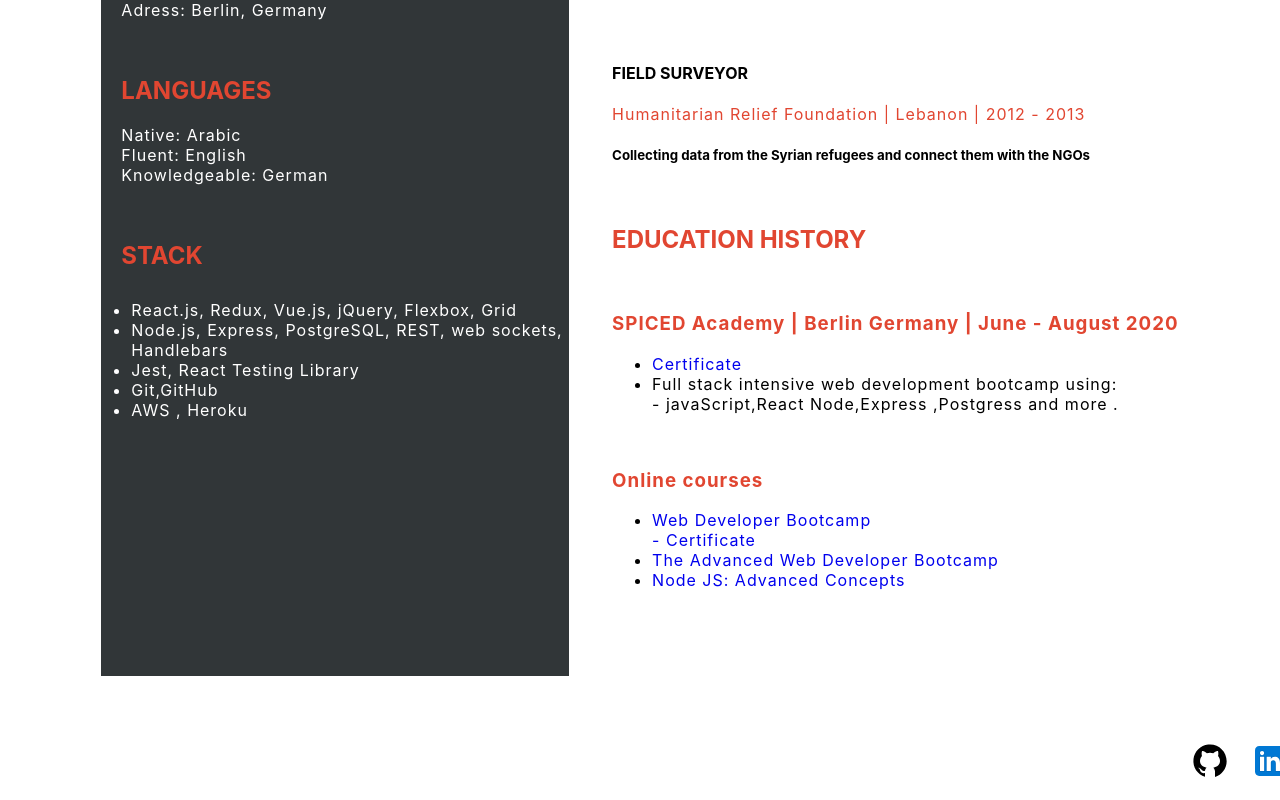
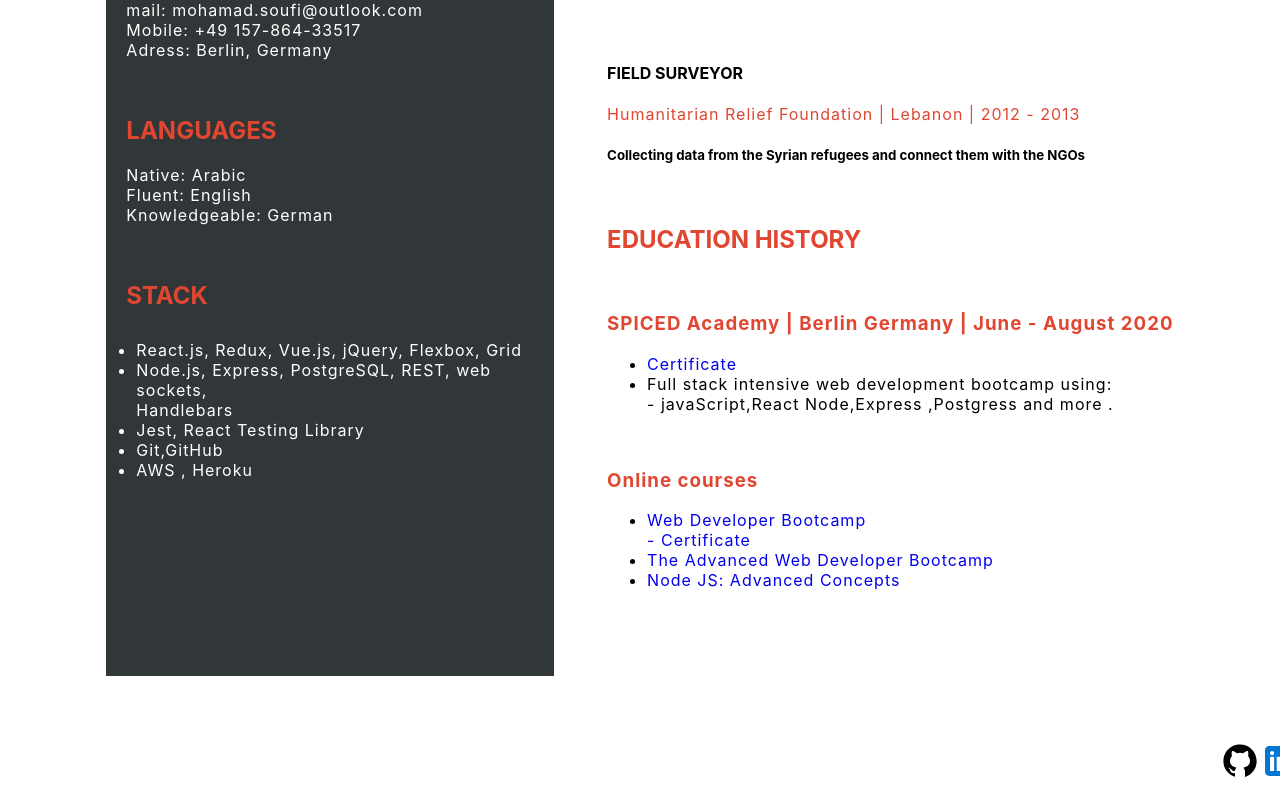
Before and after one commit to mohamadsoufi/Portfolio, a React (Create React App) app: page /resume in a window 1280 px wide. Shown: the part 902-1702 px from the top of the page. Built offline with nearby package versions, Linux system fonts and the light colour scheme.

Commit message:
added second PR changes

```diff
--- a/src/App.css
+++ b/src/App.css
@@ -1,6 +1,9 @@
 body,
 html {
     overflow-x: hidden;
+}
+
+* {
     box-sizing: border-box;
 }
 
--- a/src/App.js
+++ b/src/App.js
@@ -4,7 +4,7 @@ import "./App.css";
 import Header from "./components/Header";
 import Home from "./components/Pages/Home";
 import ProjectPage from "./components/Pages/ProjectPage";
-import Resume from "./components//Pages/Resume";
+import Resume from "./components/Pages/Resume";
 import Footer from "./components/Footer";
 
 function App() {
--- a/src/components/Footer/index.js
+++ b/src/components/Footer/index.js
@@ -1,44 +1,14 @@
 import React from "react";
 
-export default function index() {
+export default function Footer() {
     return (
         <footer>
             <a href="https://github.com/mohamadsoufi">
-                <svg
-                    fill="#000000"
-                    xmlns="http://www.w3.org/2000/svg"
-                    viewBox="0 0 24 24"
-                    width="40px"
-                    height="40px"
-                >
-                    <path d="M10.9,2.1c-4.6,0.5-8.3,4.2-8.8,8.7c-0.6,5,2.5,9.3,6.9,10.7v-2.3c0,0-0.4,0.1-0.9,0.1c-1.4,0-2-1.2-2.1-1.9c-0.1-0.4-0.3-0.7-0.6-1C5.1,16.3,5,16.3,5,16.2C5,16,5.3,16,5.4,16c0.6,0,1.1,0.7,1.3,1c0.5,0.8,1.1,1,1.4,1c0.4,0,0.7-0.1,0.9-0.2c0.1-0.7,0.4-1.4,1-1.8c-2.3-0.5-4-1.8-4-4c0-1.1,0.5-2.2,1.2-3C7.1,8.8,7,8.3,7,7.6C7,7.2,7,6.6,7.3,6c0,0,1.4,0,2.8,1.3C10.6,7.1,11.3,7,12,7s1.4,0.1,2,0.3C15.3,6,16.8,6,16.8,6C17,6.6,17,7.2,17,7.6c0,0.8-0.1,1.2-0.2,1.4c0.7,0.8,1.2,1.8,1.2,3c0,2.2-1.7,3.5-4,4c0.6,0.5,1,1.4,1,2.3v3.3c4.1-1.3,7-5.1,7-9.5C22,6.1,16.9,1.4,10.9,2.1z" />
-                </svg>{" "}
+                <img src="./github.svg" alt="github" />
             </a>
 
             <a href="https://www.linkedin.com/in/mohamad-soufi/">
-                <svg
-                    xmlns="http://www.w3.org/2000/svg"
-                    viewBox="0 0 48 48"
-                    width="40px"
-                    height="40px"
-                >
-                    <path
-                        fill="#0078d4"
-                        d="M42,37c0,2.762-2.238,5-5,5H11c-2.761,0-5-2.238-5-5V11c0-2.762,2.239-5,5-5h26c2.762,0,5,2.238,5,5	V37z"
-                    />
-                    <path
-                        d="M30,37V26.901c0-1.689-0.819-2.698-2.192-2.698c-0.815,0-1.414,0.459-1.779,1.364	c-0.017,0.064-0.041,0.325-0.031,1.114L26,37h-7V18h7v1.061C27.022,18.356,28.275,18,29.738,18c4.547,0,7.261,3.093,7.261,8.274	L37,37H30z M11,37V18h3.457C12.454,18,11,16.528,11,14.499C11,12.472,12.478,11,14.514,11c2.012,0,3.445,1.431,3.486,3.479	C18,16.523,16.521,18,14.485,18H18v19H11z"
-                        opacity=".05"
-                    />
-                    <path
-                        d="M30.5,36.5v-9.599c0-1.973-1.031-3.198-2.692-3.198c-1.295,0-1.935,0.912-2.243,1.677	c-0.082,0.199-0.071,0.989-0.067,1.326L25.5,36.5h-6v-18h6v1.638c0.795-0.823,2.075-1.638,4.238-1.638	c4.233,0,6.761,2.906,6.761,7.774L36.5,36.5H30.5z M11.5,36.5v-18h6v18H11.5z M14.457,17.5c-1.713,0-2.957-1.262-2.957-3.001	c0-1.738,1.268-2.999,3.014-2.999c1.724,0,2.951,1.229,2.986,2.989c0,1.749-1.268,3.011-3.015,3.011H14.457z"
-                        opacity=".07"
-                    />
-                    <path
-                        fill="#fff"
-                        d="M12,19h5v17h-5V19z M14.485,17h-0.028C12.965,17,12,15.888,12,14.499C12,13.08,12.995,12,14.514,12	c1.521,0,2.458,1.08,2.486,2.499C17,15.887,16.035,17,14.485,17z M36,36h-5v-9.099c0-2.198-1.225-3.698-3.192-3.698	c-1.501,0-2.313,1.012-2.707,1.99C24.957,25.543,25,26.511,25,27v9h-5V19h5v2.616C25.721,20.5,26.85,19,29.738,19	c3.578,0,6.261,2.25,6.261,7.274L36,36L36,36z"
-                    />
-                </svg>
+                <img src="./linkedin.svg" alt="linkedin" />
             </a>
         </footer>
     );
--- a/src/components/Pages/ProjectPage/ProjectPage.css
+++ b/src/components/Pages/ProjectPage/ProjectPage.css
@@ -48,7 +48,6 @@ button:hover {
 
 .projectPage-img {
     width: 100%;
-    /* position: absolute; */
     height: auto;
     object-fit: contain;
 }
```
Also changed, not shown: public/github.svg (added), public/linkedin.svg (added).
